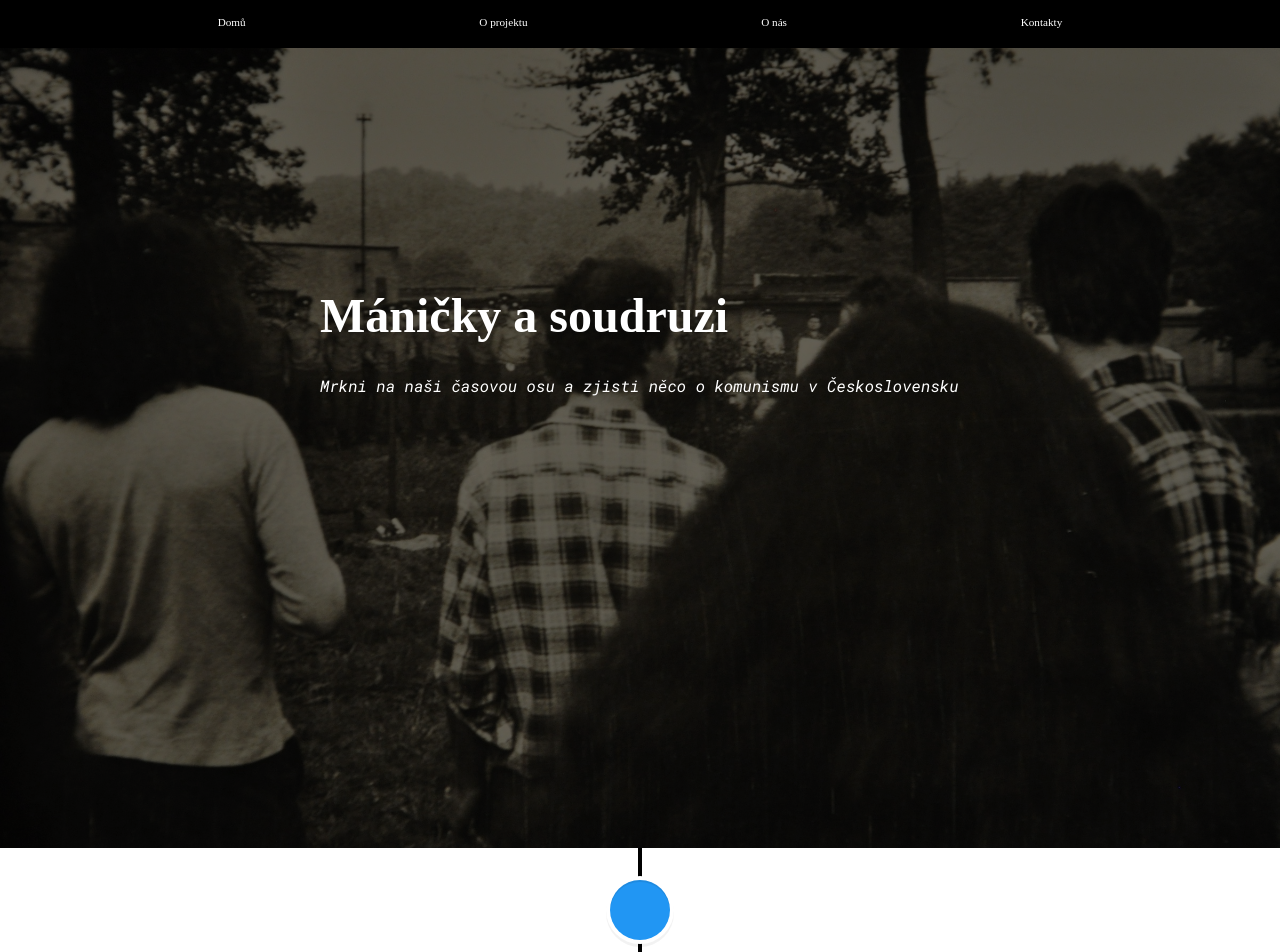
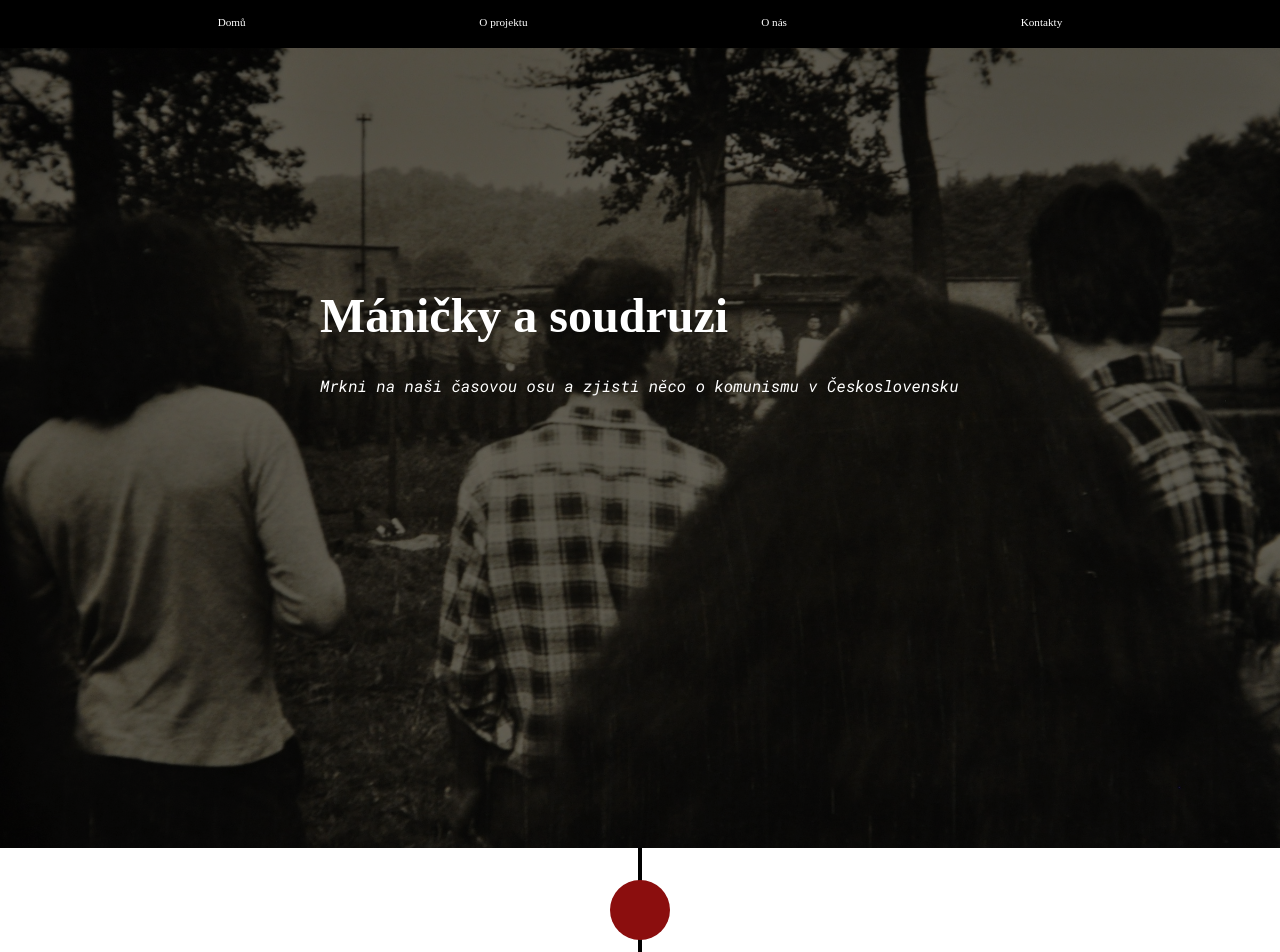
Before and after one commit to jitkahla/manickyasoudruzi, a React app: page / in a window 1280 px wide. Shown: the top 952 px of the page. Built offline with nearby package versions, Linux system fonts and the light colour scheme; a web font is replaced by a local one.

Commit message:
Úpravy timelineContent

```diff
--- a/src/Timeline/index.js
+++ b/src/Timeline/index.js
@@ -8,14 +8,6 @@ import { TimelineContent } from '../TimelineContent';
 
 const Timeline = () => (
   <VerticalTimeline lineColor={'#000000'} layout={'2-columns'}>
-    <VerticalTimelineElement
-      className="vertical-timeline-element--work"
-      contentStyle={{ background: 'rgb(33, 150, 243)', color: '#fff' }}
-      contentArrowStyle={{ borderRight: '7px solid  rgb(33, 150, 243)' }}
-      date="2011 - present"
-      iconStyle={{ background: 'rgb(33, 150, 243)', color: '#fff' }}
-      /*  icon={<WorkIcon />} */
-    >
     <TimelineContent
       title={'Komunisté se ujali moci'}
       text={
@@ -24,7 +16,6 @@ const Timeline = () => (
       quiz={false}
       imgSrc={'../img/dav2.jpg'}
     />
-    </VerticalTimelineElement>
     <VerticalTimelineElement
       className="vertical-timeline-element--work"
       date="2010 - 2011"
--- a/src/TimelineContent/index.jsx
+++ b/src/TimelineContent/index.jsx
@@ -1,8 +1,24 @@
 import React from 'react';
+import { VerticalTimelineElement } from 'react-vertical-timeline-component';
 
 export const TimelineContent = ({ title, text, quiz, imgSrc }) => {
   return (
-    <div>
+    <VerticalTimelineElement
+      className="vertical-timeline-element--work"
+      contentStyle={{
+        background: 'var(background-primary)',
+        color: 'var(--text)',
+      }}
+      contentArrowStyle={{ borderRight: '7px solid  var(--red)' }}
+      date="2011 - present"
+      iconStyle={{
+        background: 'var(--red)',
+        color: '#fff',
+        boxShadow: 'none',
+      }}
+      /*  icon={<WorkIcon />} */
+    >
+      <div className="timeline__box">
         <h3>{title}</h3>
         <p>{text}</p>
         {quiz ? (
@@ -13,5 +29,6 @@ export const TimelineContent = ({ title, text, quiz, imgSrc }) => {
         ) : null}
         <img src={imgSrc} />
       </div>
+    </VerticalTimelineElement>
   );
 };
```
Lines whose indentation alone changed are shown as unchanged.
